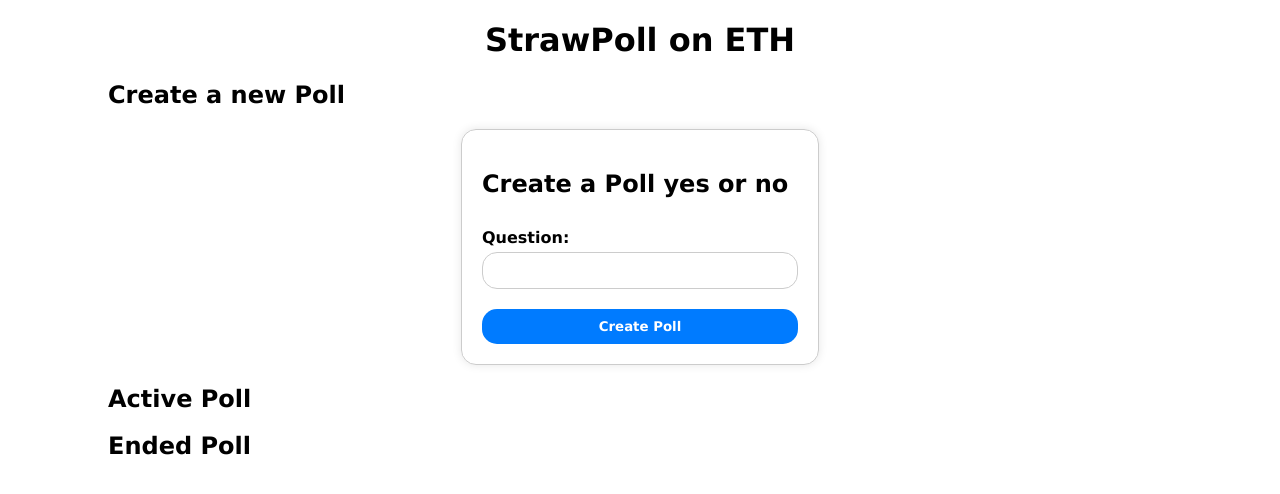
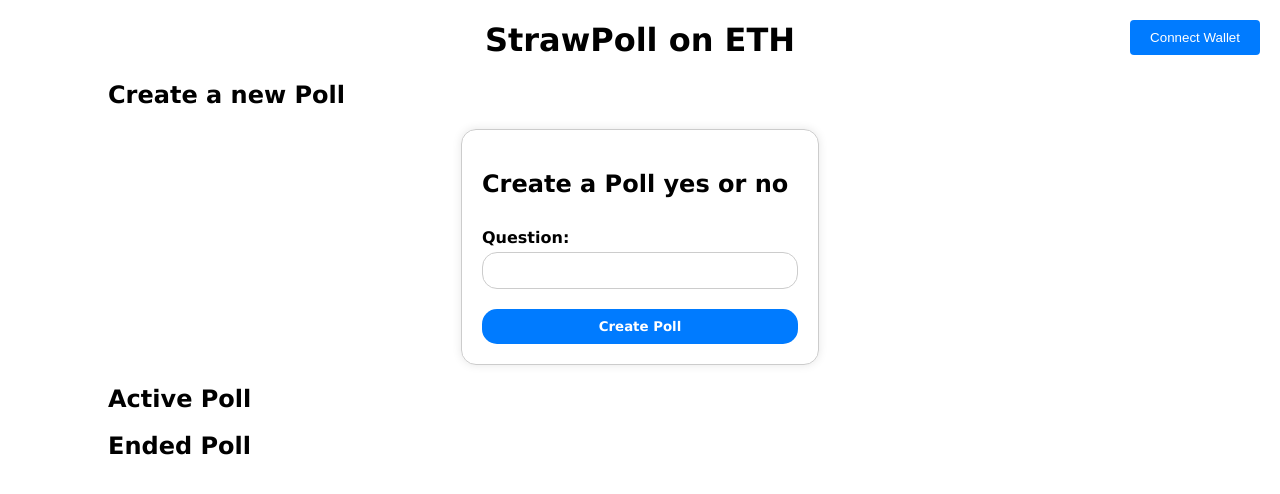
Before and after one commit to Noah3-0/vote-frontend, a website: page index.html in a window 1280 px wide. Drawn offline with Linux system fonts and the light colour scheme.

Commit message:
added add-on

```diff
--- a/index.html
+++ b/index.html
@@ -10,6 +10,8 @@
 </head>
 
 <body>
+    <button id="connectWalletButton">Connect Wallet</button>
+
     <h1 class="title">StrawPoll on ETH</h1>
 
     <h2 class="sub-title">Create a new Poll</h2>
@@ -29,6 +31,7 @@
 
 
 
+    <script src="index.js"></script>
 </body>
 
 </html>
--- /dev/null
+++ b/package.json
@@ -0,0 +1,6 @@
+{
+  "dependencies": {
+    "ethers": "^6.6.0",
+    "web3": "^4.0.1"
+  }
+}
--- a/style.css
+++ b/style.css
@@ -1,3 +1,23 @@
+#connectWalletButton {
+    position: fixed;
+    /* Fixe la position du bouton indépendamment du défilement de la page */
+    top: 20px;
+    /* Distance depuis le haut de la page */
+    right: 20px;
+    /* Distance depuis la droite de la page */
+    padding: 10px 20px;
+    background-color: #007BFF;
+    color: white;
+    border: none;
+    border-radius: 4px;
+    cursor: pointer;
+}
+
+#connectWalletButton:hover {
+    background-color: rgb(44, 44, 248);
+}
+
+
 .title {
     font-family: 'Lucida Sans', 'Lucida Sans Regular', 'Lucida Grande', 'Lucida Sans Unicode', Geneva, Verdana, sans-serif;
     text-align: center;
```
Also changed, not shown: 2 other files.
